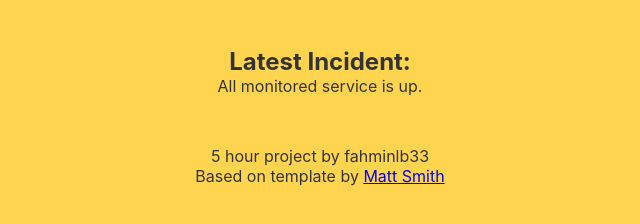
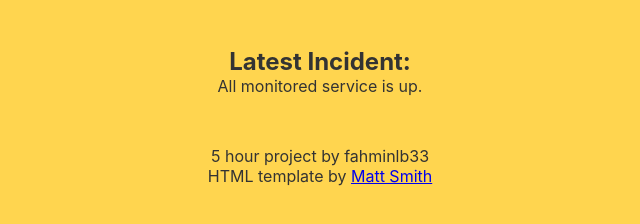
Before and after one commit to fahminlb33/statuspage-js, a website: page index.html in a window 1280 px wide. Shown: the part 410-634 px from the top of the page, without its empty margins (320-960 px from the left). Drawn offline with nearby package versions, Linux system fonts and the light colour scheme.

Commit message:
Update credit

```diff
--- a/index.html
+++ b/index.html
@@ -27,7 +27,7 @@
 
         <footer>
             5 hour project by fahminlb33
-            <p>Based on template by <a href="https://codepen.io/AllThingsSmitty/pen/JJavZN"> Matt Smith</a>
+            <p>HTML template by <a href="https://codepen.io/AllThingsSmitty/pen/JJavZN"> Matt Smith</a>
         </footer>
     </div>
 
```
